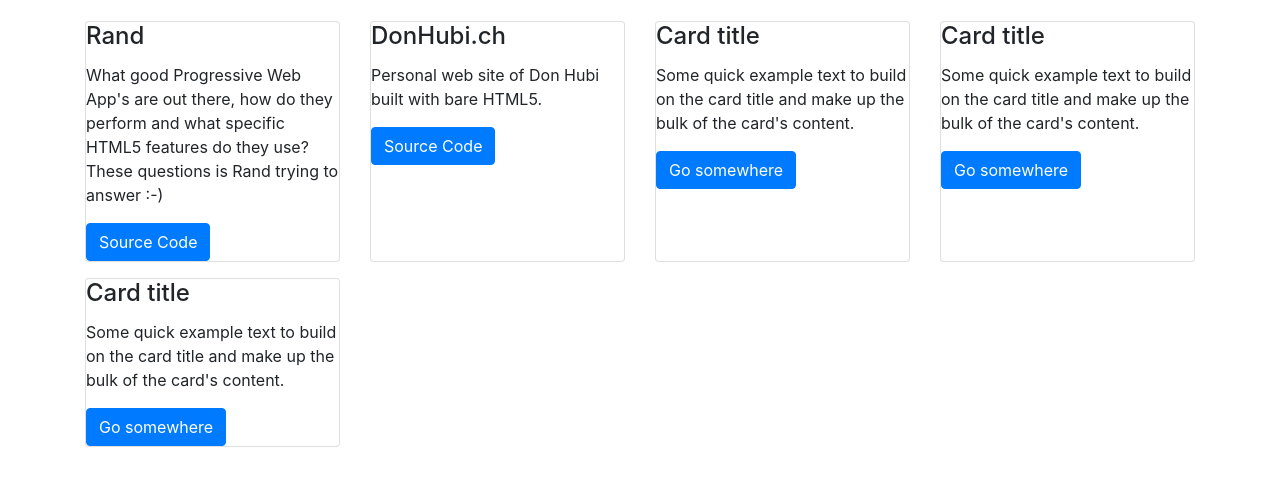
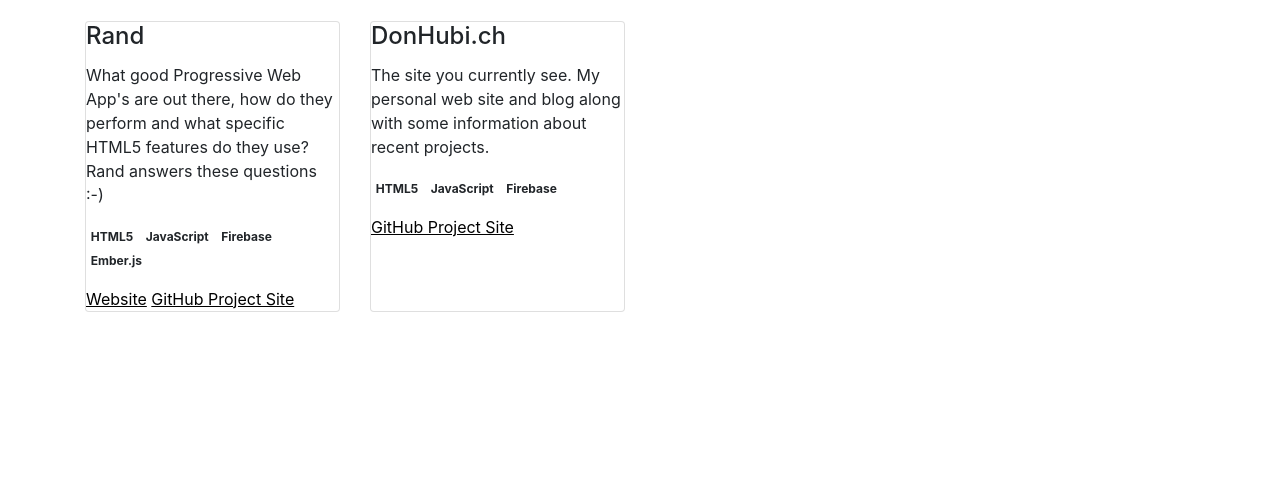
Before and after one commit to Domeee/donhubi-old, a website: page app/index.html in a window 1280 px wide. Shown: the part 209-694 px from the top of the page. Drawn offline with nearby package versions, Linux system fonts and the light colour scheme; files that its build step writes are made by us from their sources.

Commit message:
Update project site layout and branding

```diff
--- a/app/index.html
+++ b/app/index.html
@@ -44,8 +44,11 @@
           <div class="card-block">
             <h4 class="card-title">Rand</h4>
             <p class="card-text">What good Progressive Web App's are out there, how do they perform and what specific HTML5 features do they use?
-              These questions is Rand trying to answer :-)</p>
-            <a href="#" class="btn btn-primary">Source Code</a>
+              Rand answers these questions :-)</p>
+            <div class="card-tags"><span class="badge badge-default">HTML5</span><span class="badge badge-default">JavaScript</span><span class="badge badge-default">Firebase</span><span
+                class="badge badge-default">Ember.js</span></div>
+            <a href="https://rand-82261.firebaseapp.com" alt="Rand Website" title="Rand Website">Website</a>
+            <a href="https://github.com/Domeee/rand#rand" alt="Rand GitHub Project Site" title="Rand GitHub Project Site">GitHub Project Site</a>
           </div>
         </div>
       </div>
@@ -53,35 +56,11 @@
         <div class="card">
           <div class="card-block">
             <h4 class="card-title">DonHubi.ch</h4>
-            <p class="card-text">Personal web site of Don Hubi built with bare HTML5.</p>
-            <a href="#" class="btn btn-primary">Source Code</a>
-          </div>
-        </div>
-      </div>
-      <div class="col-12 col-lg-3">
-        <div class="card">
-          <div class="card-block">
-            <h4 class="card-title">Card title</h4>
-            <p class="card-text">Some quick example text to build on the card title and make up the bulk of the card's content.</p>
-            <a href="#" class="btn btn-primary">Go somewhere</a>
-          </div>
-        </div>
-      </div>
-      <div class="col-12 col-lg-3">
-        <div class="card">
-          <div class="card-block">
-            <h4 class="card-title">Card title</h4>
-            <p class="card-text">Some quick example text to build on the card title and make up the bulk of the card's content.</p>
-            <a href="#" class="btn btn-primary">Go somewhere</a>
-          </div>
-        </div>
-      </div>
-      <div class="col-12 col-lg-3">
-        <div class="card">
-          <div class="card-block">
-            <h4 class="card-title">Card title</h4>
-            <p class="card-text">Some quick example text to build on the card title and make up the bulk of the card's content.</p>
-            <a href="#" class="btn btn-primary">Go somewhere</a>
+            <p class="card-text">The site you currently see. My personal web site and blog along with some information about recent projects.</p>
+            <div class="card-tags">
+              <span class="badge badge-default">HTML5</span><span class="badge badge-default">JavaScript</span><span class="badge badge-default">Firebase</span>
+            </div>
+            <a href="https://github.com/Domeee/donhubi" alt="Don Hubi GitHub Project Site" title="Don Hubi GitHub Project Site">GitHub Project Site</a>
           </div>
         </div>
       </div>
--- a/app/styles/_variables.scss
+++ b/app/styles/_variables.scss
@@ -1,4 +1,9 @@
-$black: #000;
-$brand-primary: $black;
+$brand-primary: #000;
+$brand-secondary: #00796B;
+$badge-default-bg: $brand-secondary;
 $navbar-padding-x: 0;
 $navbar-padding-y: 0;
+$link-color: $brand-primary;
+$link-decoration: underline;
+$link-hover-color: lighten($link-color, 30%);
+$link-hover-decoration: underline;
--- a/app/styles/app.scss
+++ b/app/styles/app.scss
@@ -1,9 +1,5 @@
 @import "variables";
 @import '../../node_modules/bootstrap/scss/bootstrap.scss';
-body {
-  // background-color: #000;
-}
-
 header {
   margin-top: 2vh;
 }
@@ -18,6 +14,11 @@
   }
 }
 
+.nav-link {
+  color: $brand-primary;
+  text-decoration: none;
+}
+
 .row {
   >.col,
   >[class*="col-"] {
@@ -27,4 +28,10 @@
 
 .card {
   height: 100%;
+  .card-tags {
+    margin-bottom: 16px;
+    span {
+      margin-right: 3px;
+    }
+  }
 }
```
